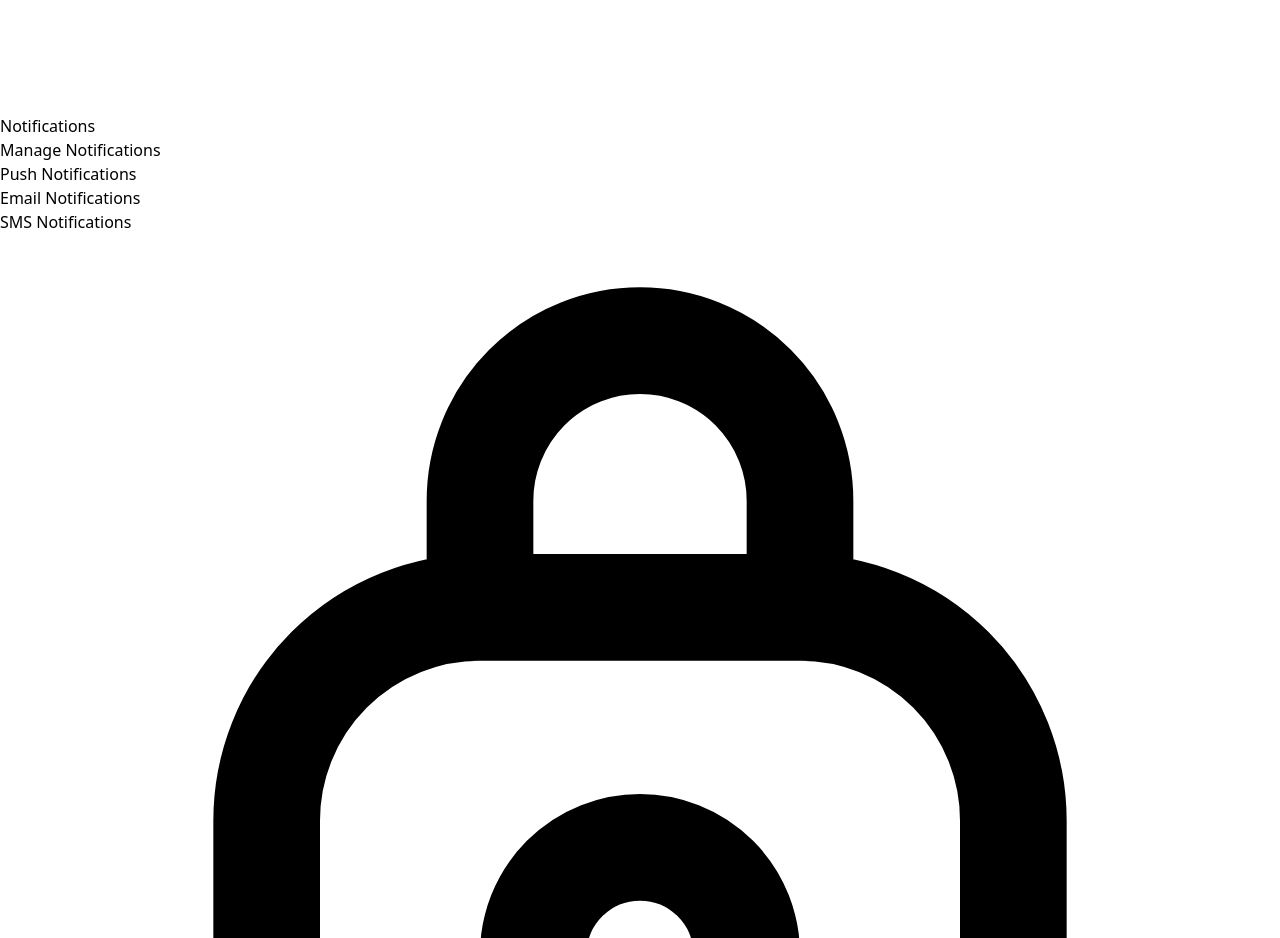
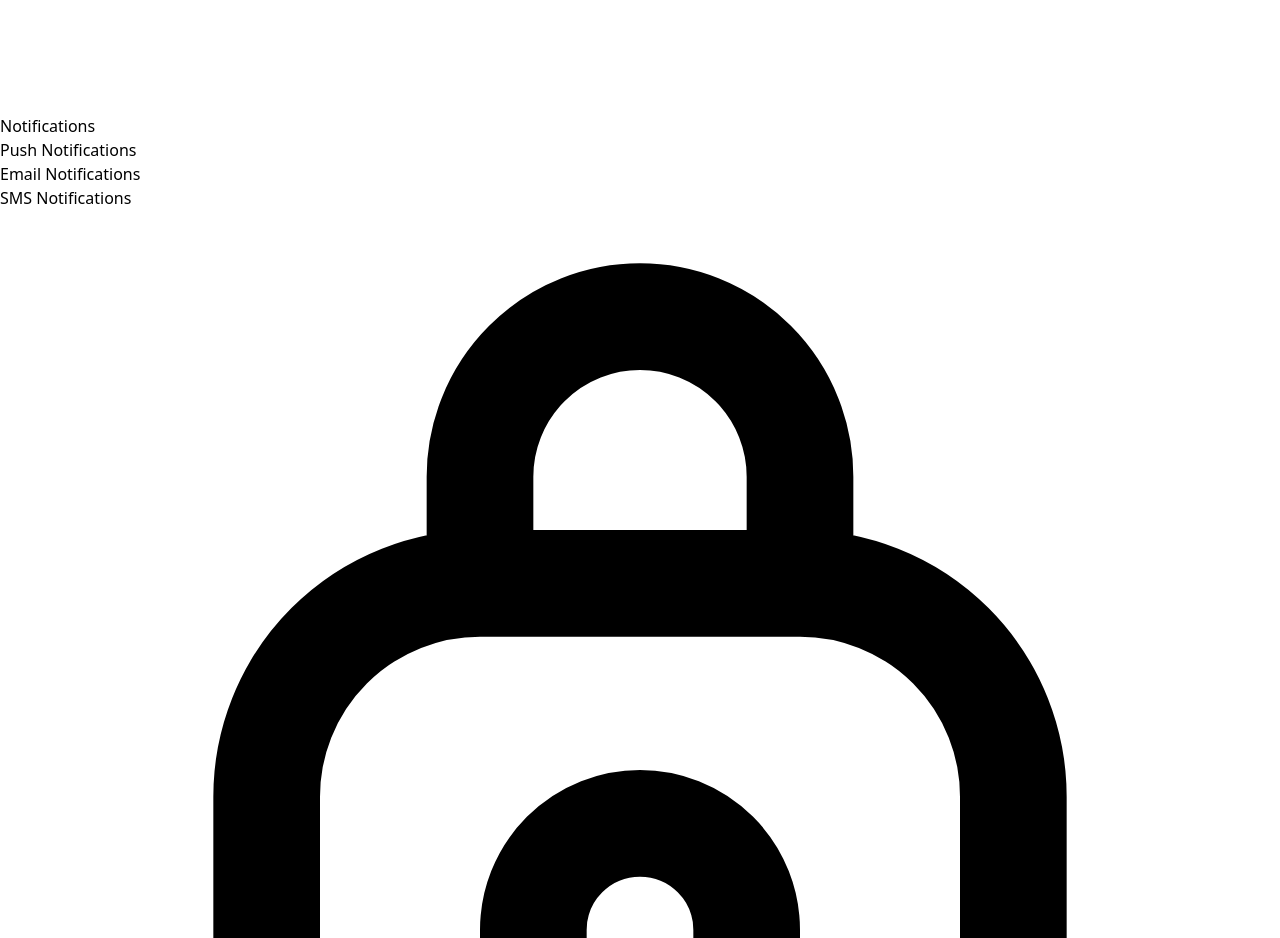
Before and after one commit to dino1210/Yar-Drainage-Project-Management-System, a React (Vite) app in the folder inventory-system/frontend/: page /setting in a window 1280 px wide. Shown: the part 4420-5358 px from the top of the page. Built offline with nearby package versions, Linux system fonts and the light colour scheme.

Commit message:
n
nag bura

```diff
--- a/inventory-system/frontend/src/components/Settings/NotificationsSection.jsx
+++ b/inventory-system/frontend/src/components/Settings/NotificationsSection.jsx
@@ -24,7 +24,7 @@ const NotificationsSection = () => {
       }
     >
      <div className="space-y-6">
-  <h3 className="text-gray-800 font-semibold">Manage Notifications</h3>
+
   <div className="flex items-center justify-between">
     <span className="text-gray-800">Push Notifications</span>
     <ToggleSwitch />
```
